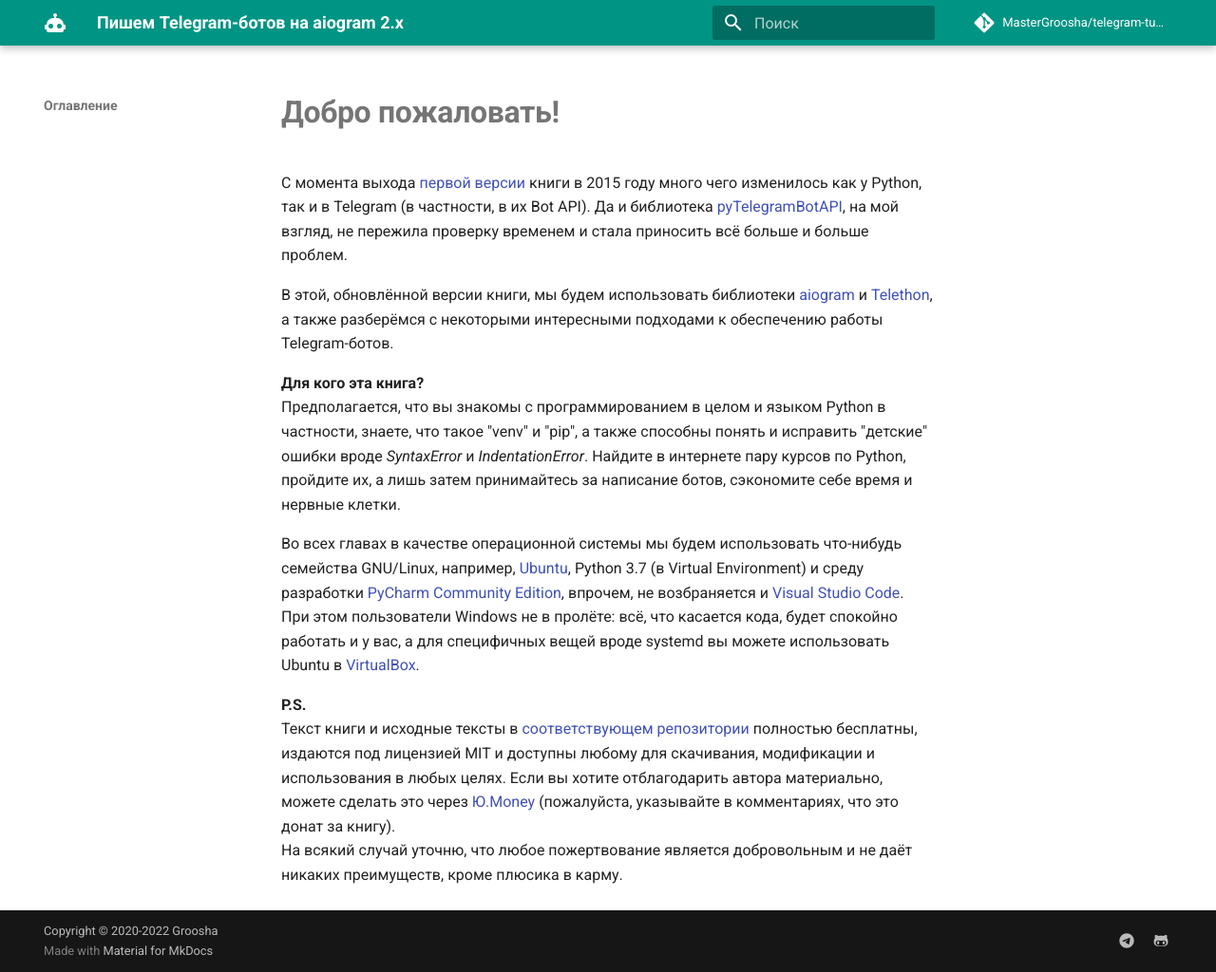
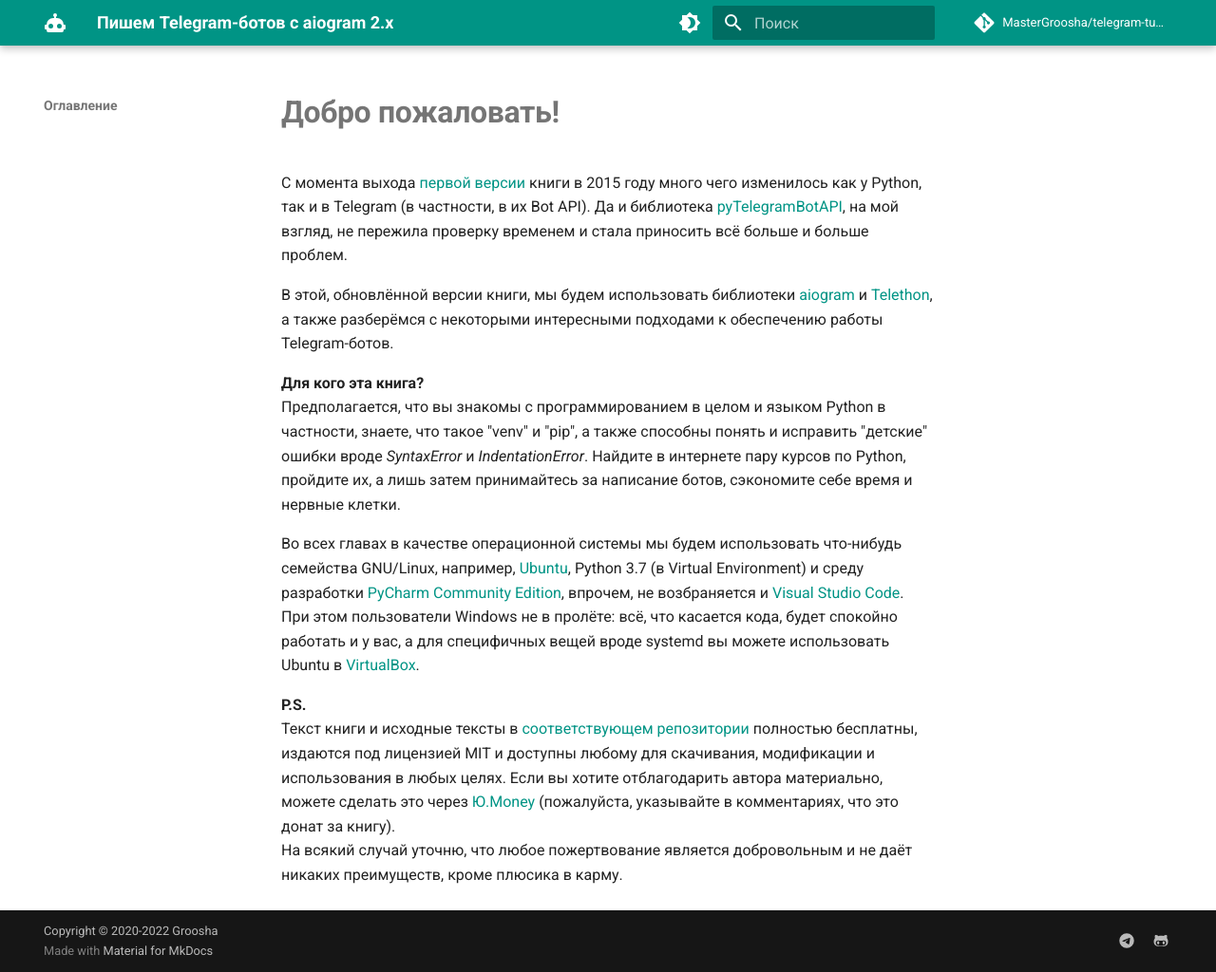
Before and after one commit to MasterGroosha/aiogram-2-guide, an MkDocs documentation site: the page built from book_src/index.md, in a window 1280 px wide and 1024 px high. Shown: the whole window at 95% size. Built offline with MkDocs 1.6.1 and Material for MkDocs 9.7.7, drawn with Linux system fonts in a browser that asks for light colours; comment, search, counter and statistics services are not loaded.

Commit message:
Обновлена версия mkdocs-material, исправлено переключение темы

```diff
--- a/mkdocs.yml
+++ b/mkdocs.yml
@@ -1,5 +1,5 @@
 # Project information
-site_name: Пишем Telegram-ботов на aiogram 2.x
+site_name: Пишем Telegram-ботов с aiogram 2.x
 site_description: Гайд по разработке ботов для Telegram на языке Python с aiogram 2.x
 site_author: Groosha
 site_url: https://mastergroosha.github.io/aiogram-2-guide
@@ -20,9 +20,18 @@ theme:
   custom_dir: book_src/overrides
   language: ru
   palette:
-    primary: teal
-    accent: teal
-    scheme: preference
+    - media: "(prefers-color-scheme: light)"
+      scheme: default
+      primary: teal
+      toggle:
+        icon: material/brightness-4
+        name: Switch to dark mode
+    - media: "(prefers-color-scheme: dark)"
+      scheme: slate
+      primary: teal
+      toggle:
+        icon: material/brightness-7
+        name: Switch to light mode
   font:
     text: Roboto
     code: Roboto Mono
--- a/requirements.txt
+++ b/requirements.txt
@@ -1 +1 @@
-mkdocs-material==6.2.3
+mkdocs-material==8.4.2
```
